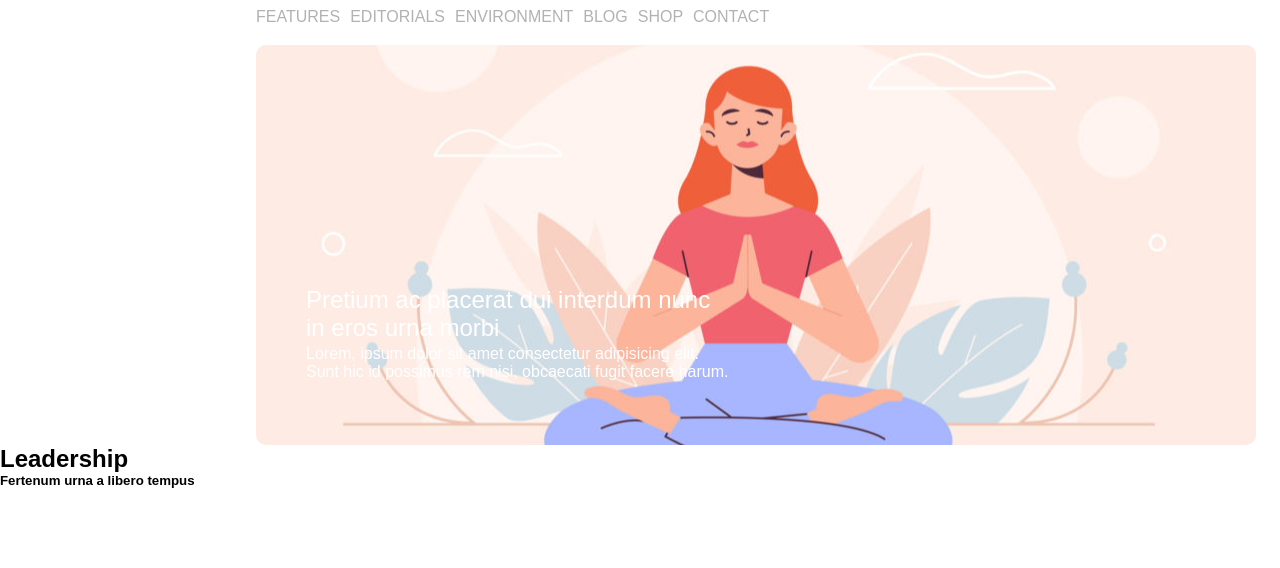
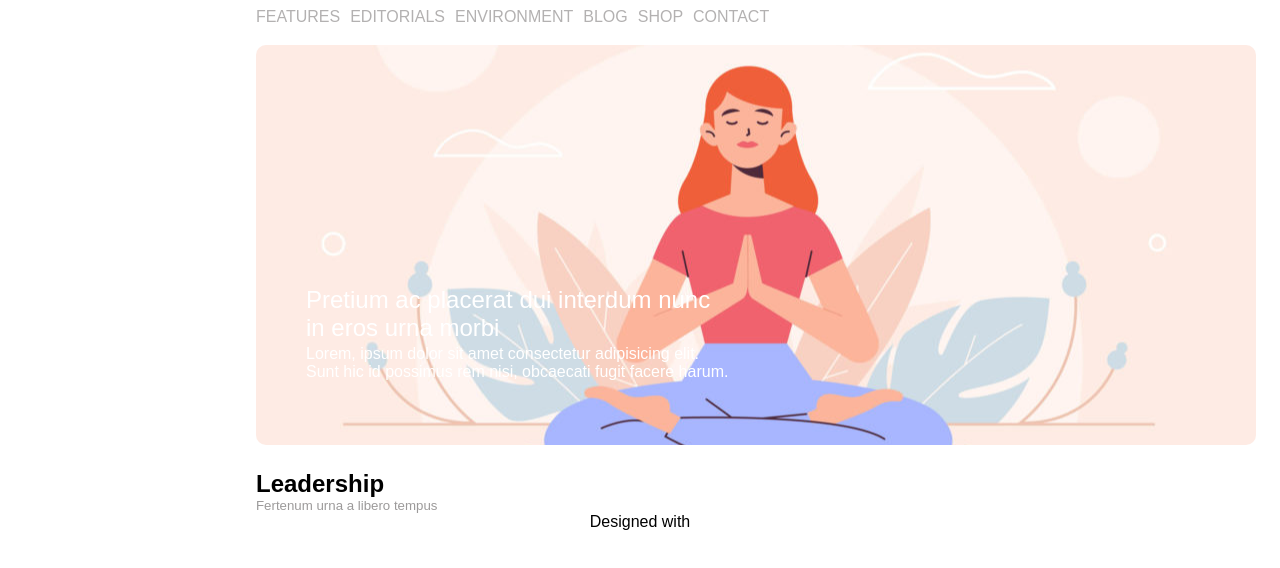
Before and after one commit to giuliop93/htmlcss-wp, a plain HTML site: page index.html in a window 1280 px wide. Shown: the part 82-650 px from the top of the page. Drawn offline with Linux system fonts and the light colour scheme.

Commit message:
work in progress

```diff
--- a/index.html
+++ b/index.html
@@ -36,6 +36,8 @@
      </section>
      <section></section>
 
+     <footer>Designed with <span></span></footer>
+
 
 
 
--- a/style.css
+++ b/style.css
@@ -60,3 +60,19 @@ li {
     margin-top: -95px;
     color: white;
 }
+
+h2 {
+    margin-top: 2%;
+    margin-left: 20%;
+}
+
+h5 {
+    padding: 0,7%;
+    color: rgb(156, 154, 154);
+    margin-left: 20%;
+    font-weight: lighter;
+}
+
+footer {
+    text-align: center;
+}
```
